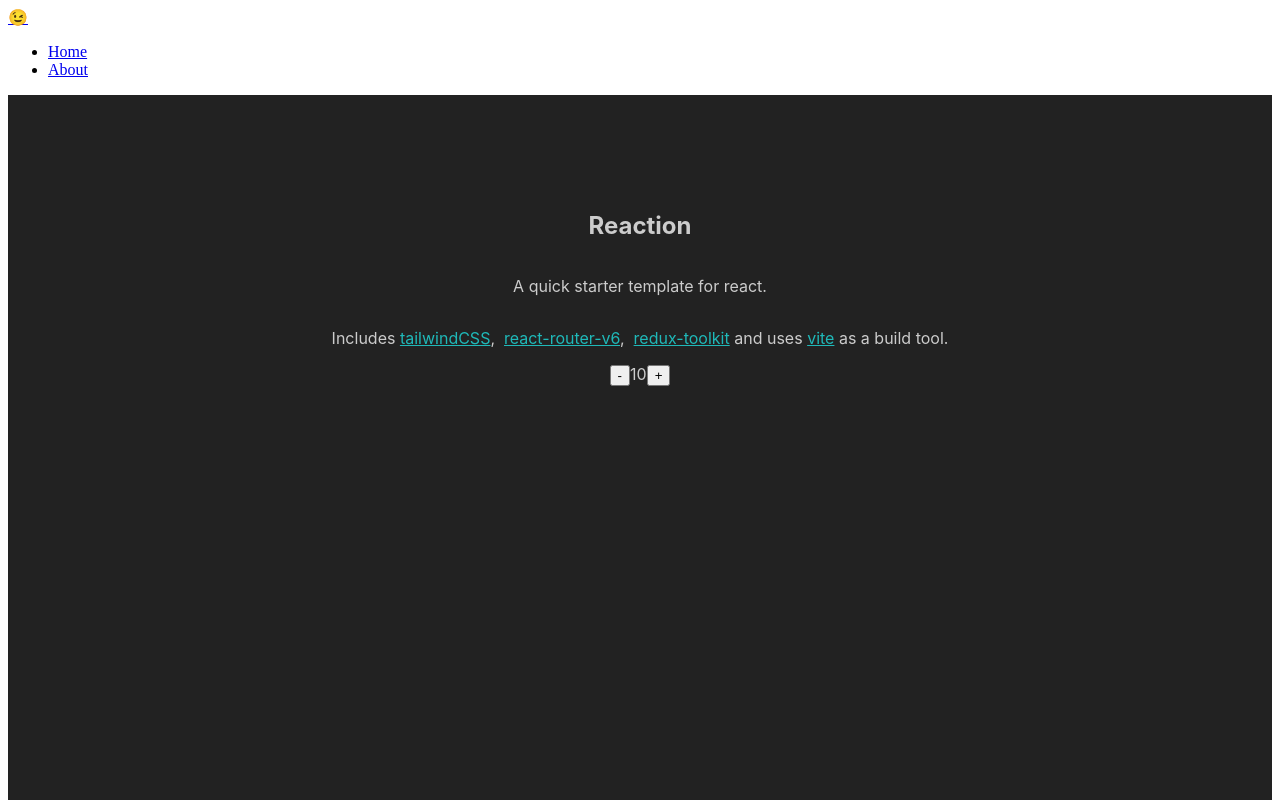
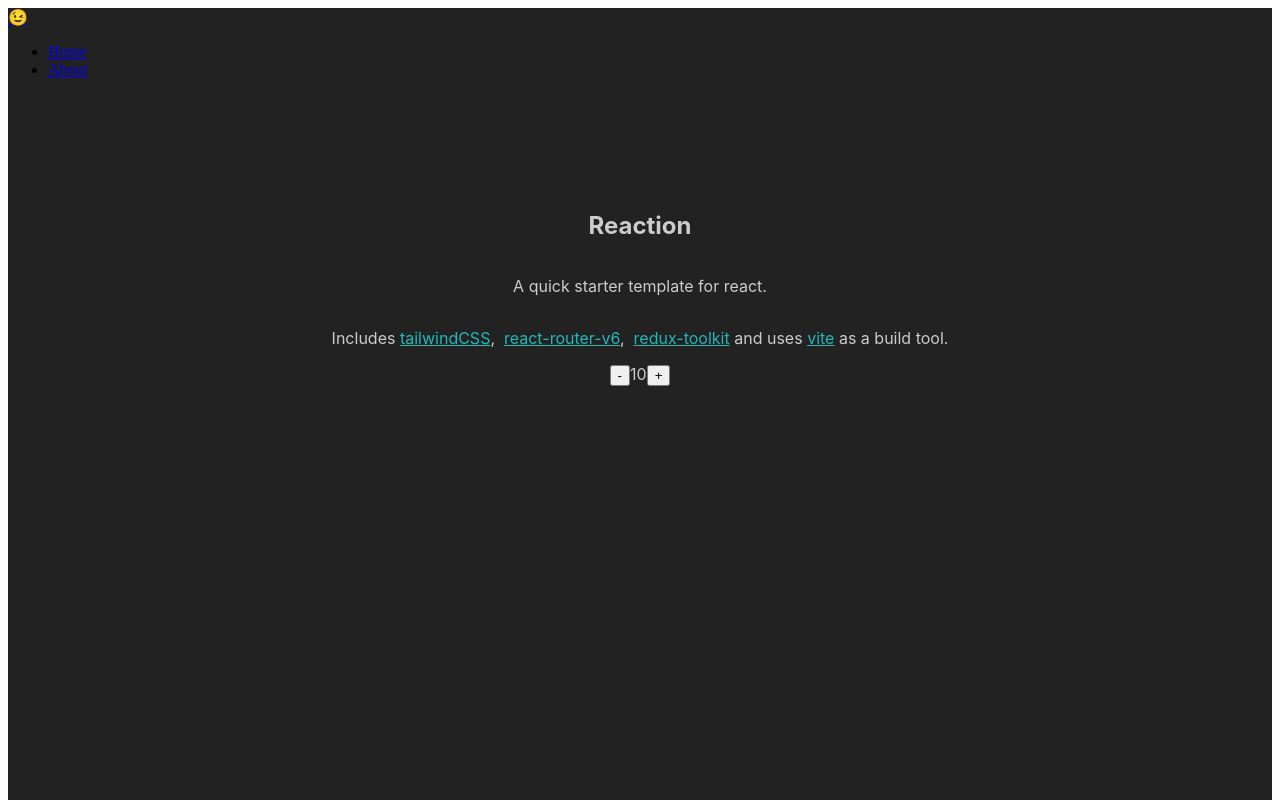
Before and after one commit to akshay-rajput/reaction, a React (Vite) app: page / in a window 1280 px wide. Shown: the top 800 px of the page. Built offline with nearby package versions, Linux system fonts and the light colour scheme.

Commit message:
styles - add dark bg to app

```diff
--- a/src/App.css
+++ b/src/App.css
@@ -1,3 +1,6 @@
+.App{
+  background-color: #222;
+}
 
 .template-intro{
   height: 100vh;
```
